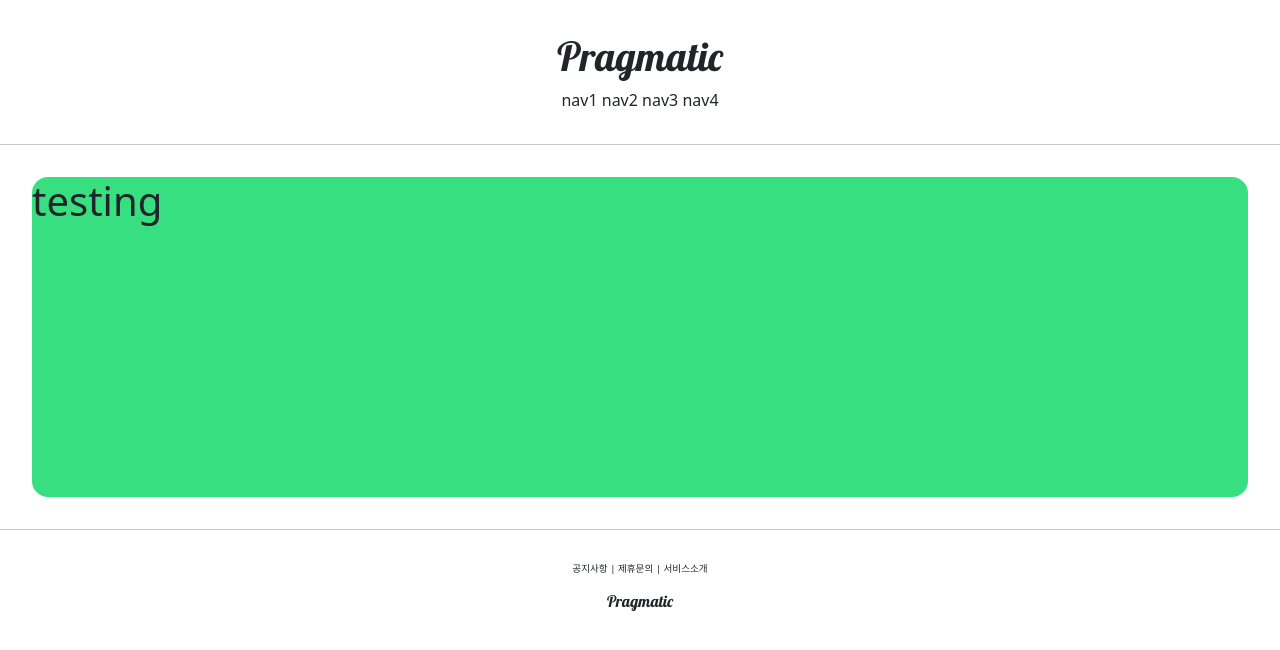
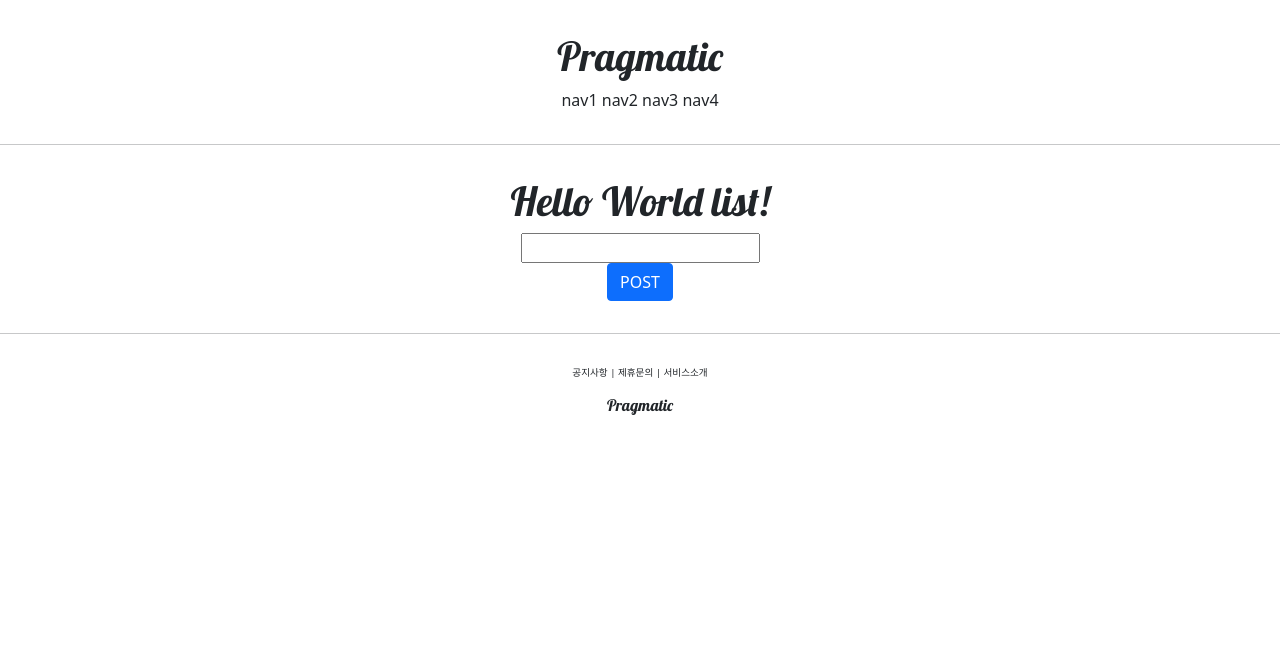
Before and after one commit to ohkyungseob/pragmatic, a Django app: page /account/hello_world/ in a window 1280 px wide. Shown: the top 650 px of the page. Run offline with Django 4.2, Linux system fonts and the light colour scheme.

Commit message:
django 17 commit

```diff
--- a/accountapp/templates/accountapp/hello_world.html
+++ b/accountapp/templates/accountapp/hello_world.html
@@ -3,10 +3,25 @@
 {% block content %}
 
 
-    <div style="height: 20rem; background-color: #38df81; border-radius: 1rem; margin: 2rem;">
+    <div style="border-radius: 1rem; margin: 2rem; text-align: center">
+        <h1 style="font-family: 'lobster', cursive;">
+            Hello World list!
+        </h1>
+
+        <form action="/account/hello_world/" method="post">
+            {% csrf_token %}
+            <div>
+                <input type="text" name="hello_world_input">
+            </div>
+           <div>
+            <input type="submit" class="btn btn-primary" value="POST">
+           </div>
+        </form>
+        {% if hello_world_output %}
         <h1>
-            testing
+             {{ hello_world_output.text }}
         </h1>
+        {% endif %}
     </div>
 
 
--- a/accountapp/views.py
+++ b/accountapp/views.py
@@ -2,7 +2,20 @@ from django.http import HttpResponse
 from django.shortcuts import render
 
 # Create your views here.
+from accountapp.models import HelloWorld
 
 
 def hello_world(request):
-    return render(request, 'accountapp/hello_world.html')
+
+    if request.method == 'POST':
+
+        temp = request.POST.get('hello_world_input')
+
+        new_hello_world = HelloWorld()
+        new_hello_world.text = temp
+        new_hello_world.save()
+
+
+        return render(request, 'accountapp/hello_world.html', context={'hello_world_output': new_hello_world})
+    else:
+        return render(request, 'accountapp/hello_world.html', context={'text': 'GET METHOD!!'})
```
